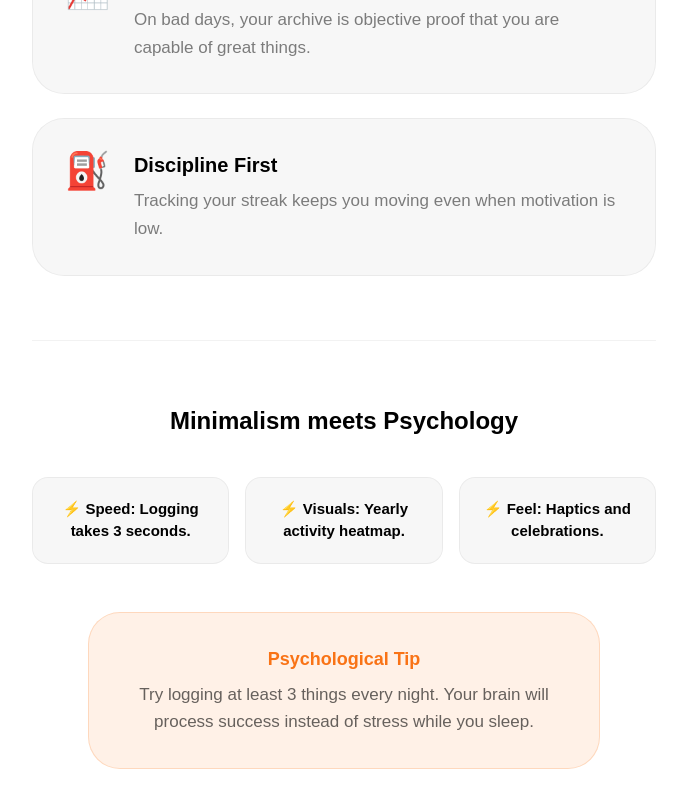
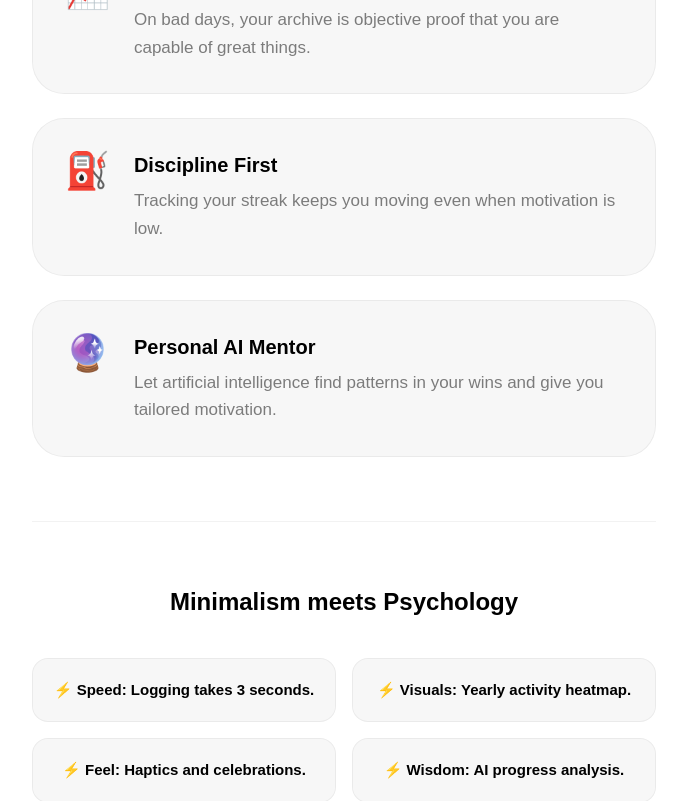
Before and after one commit to darangonaut/DoneList, a React (Vite) app: page / in a window 1280 px wide. Shown: the part 1942-2743 px from the top of the page, without its empty margins (296-983 px from the left). Built offline with nearby package versions, Linux system fonts and the light colour scheme; no server answers.

Commit message:
feat: Enhance LandingPage with AI Mentor feature and update translations for new app items

```diff
--- a/src/components/LandingPage.jsx
+++ b/src/components/LandingPage.jsx
@@ -84,7 +84,8 @@ export function LandingPage({ t, lang, setLang, handleLogin }) {
               { icon: '🧠', title: t.promo1Title, desc: t.promo1Desc },
               { icon: '⚡️', title: t.promo2Title, desc: t.promo2Desc },
               { icon: '📈', title: t.promo3Title, desc: t.promo3Desc },
-              { icon: '⛽️', title: t.promo4Title, desc: t.promo4Desc }
+              { icon: '⛽️', title: t.promo4Title, desc: t.promo4Desc },
+              { icon: '🔮', title: t.promo5Title, desc: t.promo5Desc }
             ].map((item, i) => (
               <motion.div key={i} initial={{ opacity: 0, x: i % 2 === 0 ? -30 : 30 }} whileInView={{ opacity: 1, x: 0 }} viewport={{ once: true }} className="bg-black/[0.03] dark:bg-white/5 border border-black/[0.05] dark:border-white/10 p-6 md:p-8 rounded-[2rem] flex flex-col md:flex-row gap-6 items-start transition-colors text-left">
                 <span className="text-4xl shrink-0">{item.icon}</span>
@@ -99,8 +100,8 @@ export function LandingPage({ t, lang, setLang, handleLogin }) {
 
         <section className="py-16 border-t border-black/5 dark:border-white/10 w-full text-center">
           <motion.h2 initial={{ opacity: 0 }} whileInView={{ opacity: 1 }} className="text-2xl font-bold mb-10">{t.appTitle}</motion.h2>
-          <div className="grid grid-cols-1 md:grid-cols-3 gap-4 text-left mb-12">
-            {[t.appItem1, t.appItem2, t.appItem3].map((item, i) => (
+          <div className="grid grid-cols-1 md:grid-cols-2 gap-4 text-left mb-12">
+            {[t.appItem1, t.appItem2, t.appItem3, t.appItem4].map((item, i) => (
               <motion.div key={i} initial={{ opacity: 0, y: 20 }} whileInView={{ opacity: 1, y: 0 }} transition={{ delay: i * 0.1 }} className="bg-black/[0.03] dark:bg-white/5 p-5 rounded-2xl border border-black/[0.05] dark:border-white/10 text-center"><p className="font-bold text-[15px]">⚡️ {item}</p></motion.div>
             ))}
           </div>
--- a/src/translations.js
+++ b/src/translations.js
@@ -24,10 +24,13 @@ export const translations = {
     promo3Desc: "Keď príde zlý deň, tvoj archív je jasným dôkazom, že si schopný skvelých vecí.",
     promo4Title: "Budovanie disciplíny",
     promo4Desc: "Sledovanie série (streak) ťa udrží v pohybe aj vtedy, kedy sa ti práve nechce.",
+    promo5Title: "Osobný AI Mentor",
+    promo5Desc: "Nechaj umelú inteligenciu nájsť vzorce v tvojich úspechoch a získaj motiváciu šitú na mieru.",
     appTitle: "Minimalizmus v službe psychológie",
     appItem1: "Rýchlosť: Zápis trvá 3 sekundy.",
     appItem2: "Prehľad: Heatmapa tvojho roka.",
     appItem3: "Emócia: Haptika a oslavy.",
+    appItem4: "Múdrosť: AI analýza progresu.",
     tipTitle: "Psychologický tip",
     tipDesc: "Skús si zapísať aspoň 3 veci každý večer pred spaním. Tvoj mozog bude počas noci spracovávať úspech namiesto stresu.",
     motivations: [
@@ -100,10 +103,13 @@ export const translations = {
     promo3Desc: "On bad days, your archive is objective proof that you are capable of great things.",
     promo4Title: "Discipline First",
     promo4Desc: "Tracking your streak keeps you moving even when motivation is low.",
+    promo5Title: "Personal AI Mentor",
+    promo5Desc: "Let artificial intelligence find patterns in your wins and give you tailored motivation.",
     appTitle: "Minimalism meets Psychology",
     appItem1: "Speed: Logging takes 3 seconds.",
     appItem2: "Visuals: Yearly activity heatmap.",
     appItem3: "Feel: Haptics and celebrations.",
+    appItem4: "Wisdom: AI progress analysis.",
     tipTitle: "Psychological Tip",
     tipDesc: "Try logging at least 3 things every night. Your brain will process success instead of stress while you sleep.",
     motivations: [
```
Also changed, not shown: 1 other file (tests, documents, lock files or other folders).
